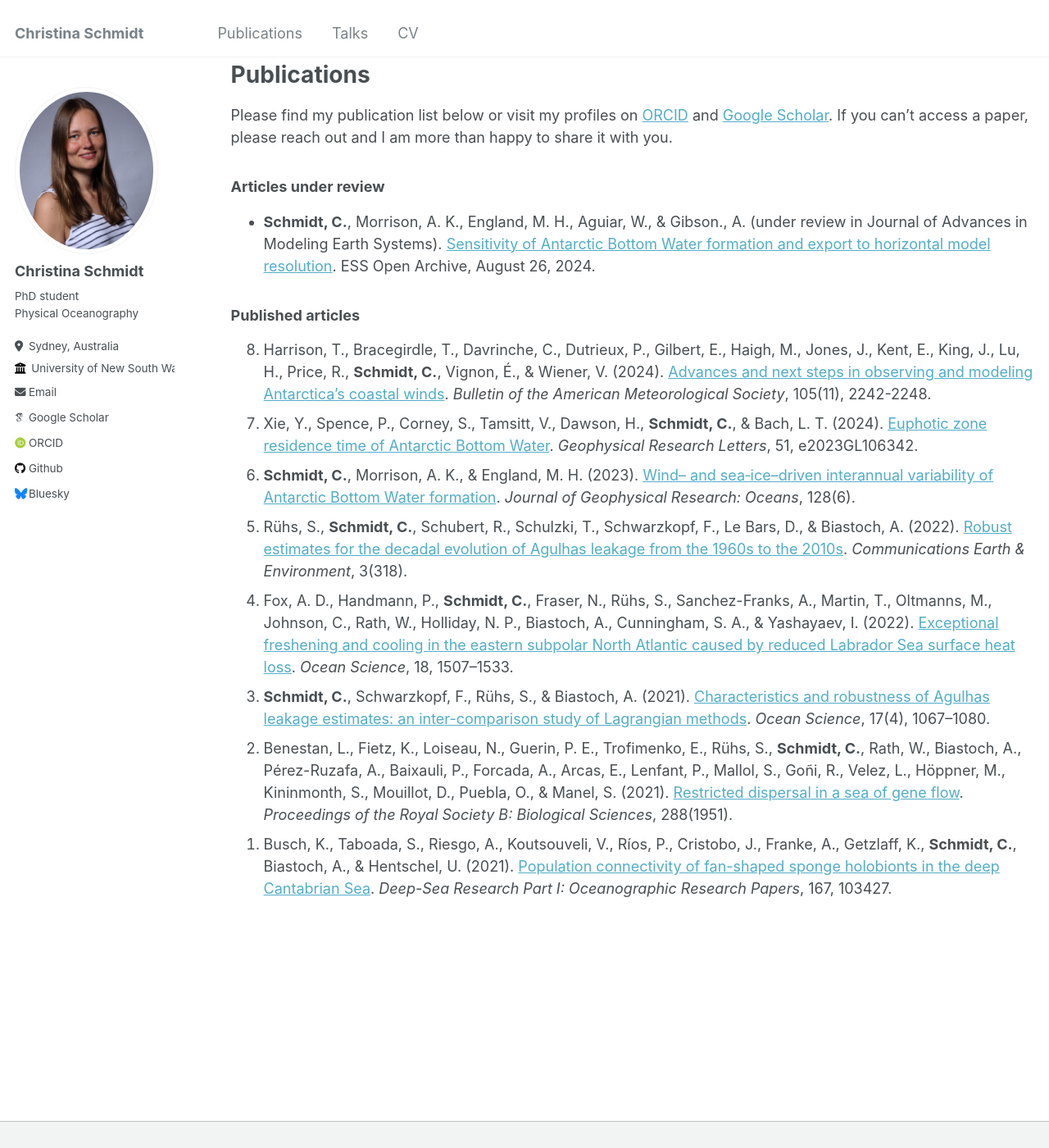
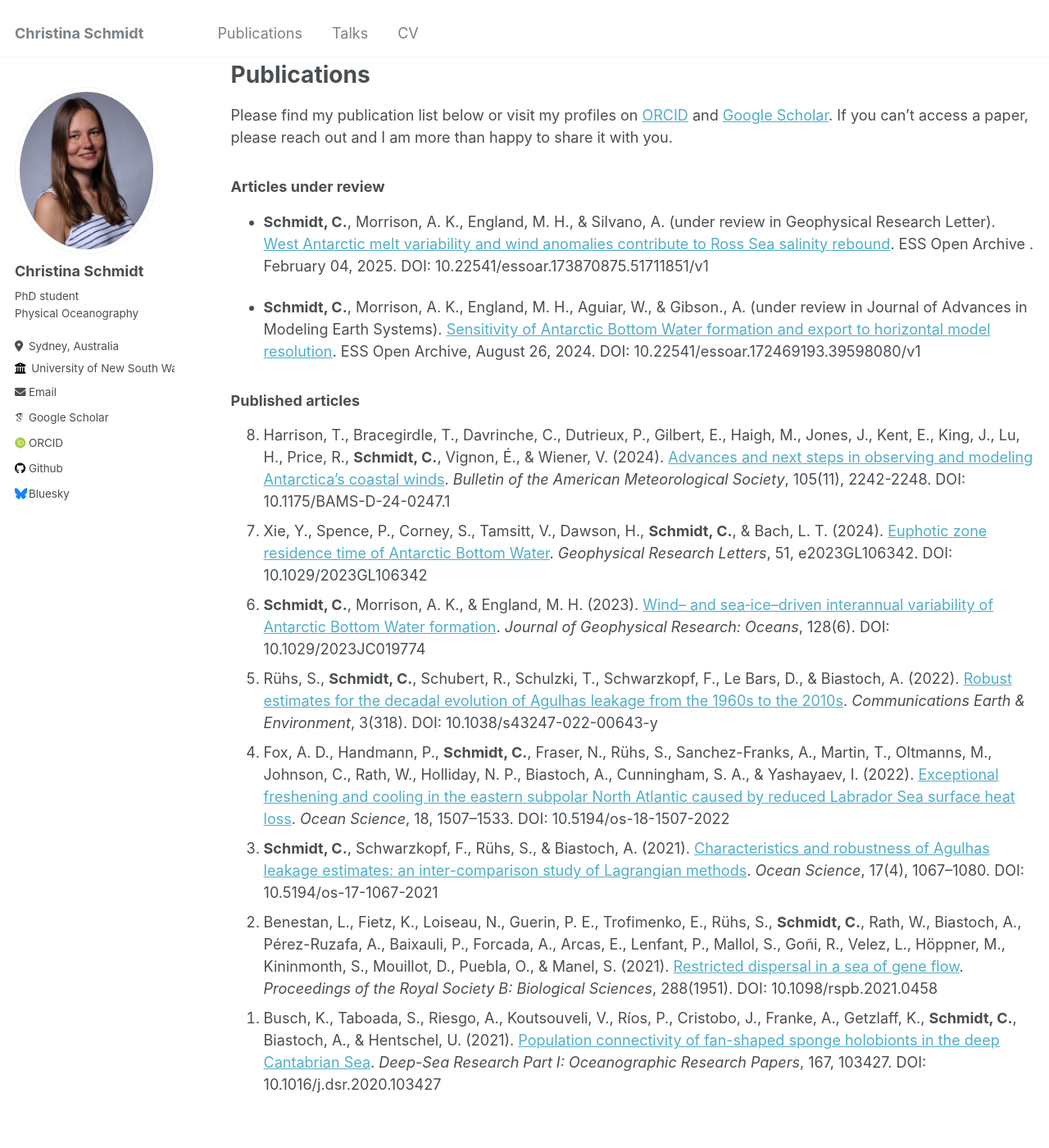
Before and after one commit to schmidt-christina/schmidt-christina.github.io, a Jekyll site: the page built from _pages/publications.md, in a window 1280 px wide and 1400 px high, scrolled down 361 px. Shown: the whole window at 82% size. Built offline with Jekyll 4.4.1, drawn with Linux system fonts in a browser that asks for light colours; some web fonts are replaced.

Commit message:
Added GRL paper under review and dois to all articles

```diff
--- a/_pages/publications.md
+++ b/_pages/publications.md
@@ -19,28 +19,30 @@ Please find my publication list below or visit my profiles on [ORCID](https://or
 <!-- ### Articles in preparation -->
 
 ### Articles under review
-* **Schmidt, C.**, Morrison, A. K., England, M. H., Aguiar, W., & Gibson., A. (under review in Journal of Advances in Modeling Earth Systems). [Sensitivity of Antarctic Bottom Water formation and export to horizontal model resolution](https://doi.org/10.22541/essoar.172469193.39598080/v1). ESS Open Archive, August 26, 2024.
+* **Schmidt, C.**, Morrison, A. K., England, M. H., & Silvano, A. (under review in Geophysical Research Letter). [West Antarctic melt variability and wind anomalies contribute to Ross Sea salinity rebound](https://doi.org/10.22541/essoar.173870875.51711851/v1). ESS Open Archive . February 04, 2025. DOI: 10.22541/essoar.173870875.51711851/v1
+
+
+* **Schmidt, C.**, Morrison, A. K., England, M. H., Aguiar, W., & Gibson., A. (under review in Journal of Advances in Modeling Earth Systems). [Sensitivity of Antarctic Bottom Water formation and export to horizontal model resolution](https://doi.org/10.22541/essoar.172469193.39598080/v1). ESS Open Archive, August 26, 2024. DOI: 10.22541/essoar.172469193.39598080/v1
 
 
 ### Published articles
 
 <ol reversed>
-  <li>Harrison, T., Bracegirdle, T., Davrinche, C., Dutrieux, P., Gilbert, E., Haigh, M., Jones, J., Kent, E., King, J., Lu, H., Price, R., <b>Schmidt, C.</b>, Vignon, É., & Wiener, V. (2024). <a href="https://doi.org/10.1175/BAMS-D-24-0247.1"> Advances and next steps in observing and modeling Antarctica’s coastal winds</a>. <i> Bulletin of the American Meteorological Society</i>, 105(11), 2242-2248.</li>
+  <li>Harrison, T., Bracegirdle, T., Davrinche, C., Dutrieux, P., Gilbert, E., Haigh, M., Jones, J., Kent, E., King, J., Lu, H., Price, R., <b>Schmidt, C.</b>, Vignon, É., & Wiener, V. (2024). <a href="https://doi.org/10.1175/BAMS-D-24-0247.1"> Advances and next steps in observing and modeling Antarctica’s coastal winds</a>. <i> Bulletin of the American Meteorological Society</i>, 105(11), 2242-2248. DOI: 10.1175/BAMS-D-24-0247.1 </li>
 
 
-  <li>Xie, Y., Spence, P., Corney, S., Tamsitt, V., Dawson, H., <b>Schmidt, C.</b>, & Bach, L. T. (2024). <a href="https://doi.org/10.1029/2023GL106342"> Euphotic zone residence time of Antarctic Bottom Water</a>. <i>Geophysical Research Letters</i>, 51, e2023GL106342.</li>
+  <li>Xie, Y., Spence, P., Corney, S., Tamsitt, V., Dawson, H., <b>Schmidt, C.</b>, & Bach, L. T. (2024). <a href="https://doi.org/10.1029/2023GL106342"> Euphotic zone residence time of Antarctic Bottom Water</a>. <i>Geophysical Research Letters</i>, 51, e2023GL106342. DOI: 10.1029/2023GL106342 </li>
 
-  <li><b>Schmidt, C.</b>, Morrison, A. K., & England, M. H. (2023). <a href="https://doi.org/10.1029/2023JC019774"> Wind– and sea‐ice–driven interannual variability of Antarctic Bottom Water formation</a>. <i>Journal of Geophysical Research: Oceans</i>, 128(6).</li>
+  <li><b>Schmidt, C.</b>, Morrison, A. K., & England, M. H. (2023). <a href="https://doi.org/10.1029/2023JC019774"> Wind– and sea‐ice–driven interannual variability of Antarctic Bottom Water formation</a>. <i>Journal of Geophysical Research: Oceans</i>, 128(6). DOI: 10.1029/2023JC019774</li>
 
-  <li>Rühs, S., <b>Schmidt, C.</b>, Schubert, R., Schulzki, T., Schwarzkopf, F., Le Bars, D., & Biastoch, A. (2022). <a href="https://doi.org/10.1038/s43247-022-00643-y"> Robust estimates for the decadal evolution of Agulhas leakage from the 1960s to the 2010s</a>. <i>Communications Earth & Environment</i>, 3(318).
-</li>
+  <li>Rühs, S., <b>Schmidt, C.</b>, Schubert, R., Schulzki, T., Schwarzkopf, F., Le Bars, D., & Biastoch, A. (2022). <a href="https://doi.org/10.1038/s43247-022-00643-y"> Robust estimates for the decadal evolution of Agulhas leakage from the 1960s to the 2010s</a>. <i>Communications Earth & Environment</i>, 3(318). DOI: 10.1038/s43247-022-00643-y </li>
 
-  <li> Fox, A. D., Handmann, P., <b>Schmidt, C.</b>, Fraser, N., Rühs, S., Sanchez-Franks, A., Martin, T., Oltmanns, M., Johnson, C., Rath, W., Holliday, N. P., Biastoch, A., Cunningham, S. A., & Yashayaev, I. (2022). <a href="https://doi.org/10.5194/os-18-1507-2022"> Exceptional freshening and cooling in the eastern subpolar North Atlantic caused by reduced Labrador Sea surface heat loss</a>. <i>Ocean Science</i>, 18, 1507–1533.  </li>
+  <li> Fox, A. D., Handmann, P., <b>Schmidt, C.</b>, Fraser, N., Rühs, S., Sanchez-Franks, A., Martin, T., Oltmanns, M., Johnson, C., Rath, W., Holliday, N. P., Biastoch, A., Cunningham, S. A., & Yashayaev, I. (2022). <a href="https://doi.org/10.5194/os-18-1507-2022"> Exceptional freshening and cooling in the eastern subpolar North Atlantic caused by reduced Labrador Sea surface heat loss</a>. <i>Ocean Science</i>, 18, 1507–1533. DOI: 10.5194/os-18-1507-2022 </li>
 
-  <li> <b>Schmidt, C.</b>, Schwarzkopf, F., Rühs, S., & Biastoch, A. (2021). <a href="https://doi.org/10.5194/os-17-1067-2021">Characteristics and robustness of Agulhas leakage estimates: an inter-comparison study of Lagrangian methods</a>. <i>Ocean Science</i>, 17(4), 1067–1080. </li>
+  <li> <b>Schmidt, C.</b>, Schwarzkopf, F., Rühs, S., & Biastoch, A. (2021). <a href="https://doi.org/10.5194/os-17-1067-2021">Characteristics and robustness of Agulhas leakage estimates: an inter-comparison study of Lagrangian methods</a>. <i>Ocean Science</i>, 17(4), 1067–1080. DOI: 10.5194/os-17-1067-2021 </li>
 
-  <li> Benestan, L., Fietz, K., Loiseau, N., Guerin, P. E., Trofimenko, E., Rühs, S., <b>Schmidt, C.</b>, Rath, W., Biastoch, A., Pérez-Ruzafa, A., Baixauli, P., Forcada, A., Arcas, E., Lenfant, P., Mallol, S., Goñi, R., Velez, L., Höppner, M., Kininmonth, S., Mouillot, D., Puebla, O., & Manel, S. (2021). <a href="https://doi.org/10.1098/rspb.2021.0458"> Restricted dispersal in a sea of gene flow</a>. <i>Proceedings of the Royal Society B: Biological Sciences</i>, 288(1951). </li>
+  <li> Benestan, L., Fietz, K., Loiseau, N., Guerin, P. E., Trofimenko, E., Rühs, S., <b>Schmidt, C.</b>, Rath, W., Biastoch, A., Pérez-Ruzafa, A., Baixauli, P., Forcada, A., Arcas, E., Lenfant, P., Mallol, S., Goñi, R., Velez, L., Höppner, M., Kininmonth, S., Mouillot, D., Puebla, O., & Manel, S. (2021). <a href="https://doi.org/10.1098/rspb.2021.0458"> Restricted dispersal in a sea of gene flow</a>. <i>Proceedings of the Royal Society B: Biological Sciences</i>, 288(1951). DOI: 10.1098/rspb.2021.0458 </li>
 
-  <li> Busch, K., Taboada, S., Riesgo, A., Koutsouveli, V., Ríos, P., Cristobo, J., Franke, A., Getzlaff, K., <b>Schmidt, C.</b>, Biastoch, A., & Hentschel, U. (2021). <a href="https://doi.org/10.1016/j.dsr.2020.103427"> Population connectivity of fan-shaped sponge holobionts in the deep Cantabrian Sea</a>. <i>Deep-Sea Research Part I: Oceanographic Research Papers</i>, 167, 103427.   </li>
+  <li> Busch, K., Taboada, S., Riesgo, A., Koutsouveli, V., Ríos, P., Cristobo, J., Franke, A., Getzlaff, K., <b>Schmidt, C.</b>, Biastoch, A., & Hentschel, U. (2021). <a href="https://doi.org/10.1016/j.dsr.2020.103427"> Population connectivity of fan-shaped sponge holobionts in the deep Cantabrian Sea</a>. <i>Deep-Sea Research Part I: Oceanographic Research Papers</i>, 167, 103427. DOI: 10.1016/j.dsr.2020.103427  </li>
 
 </ol>
```
